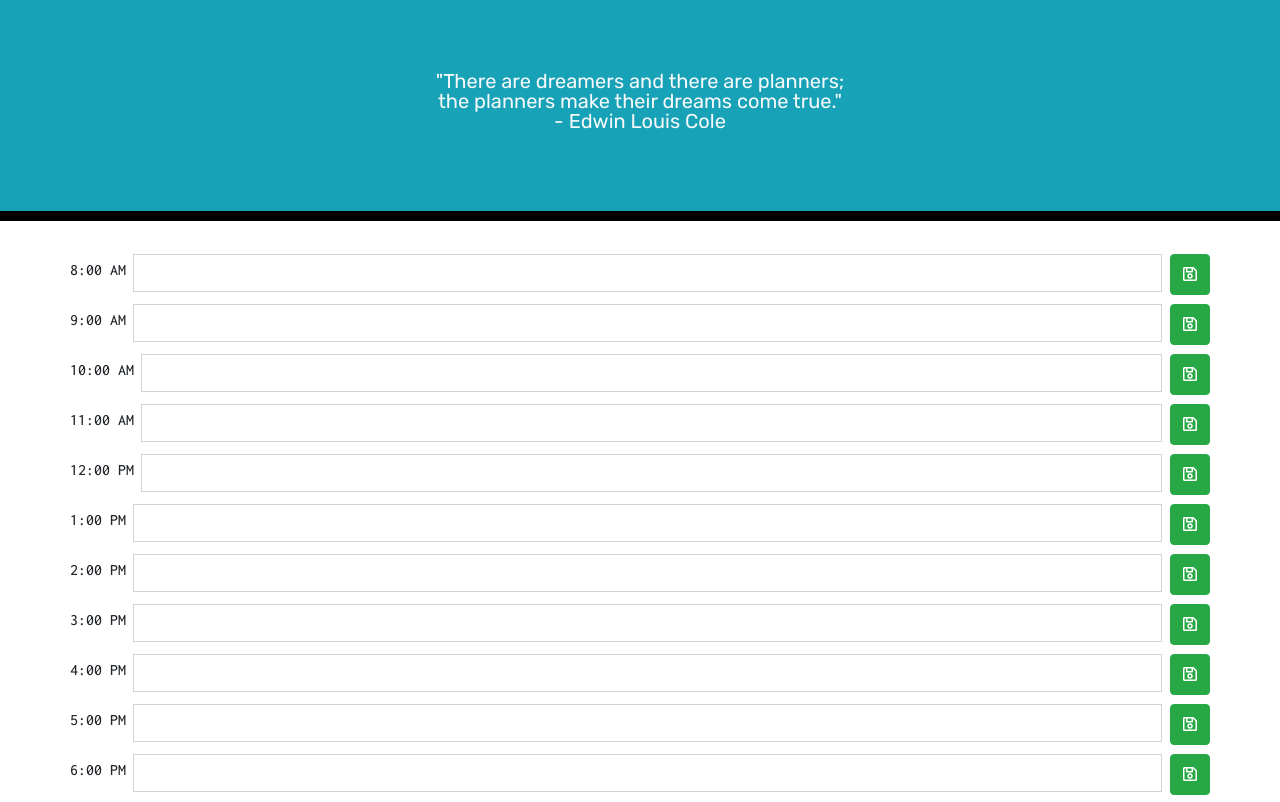
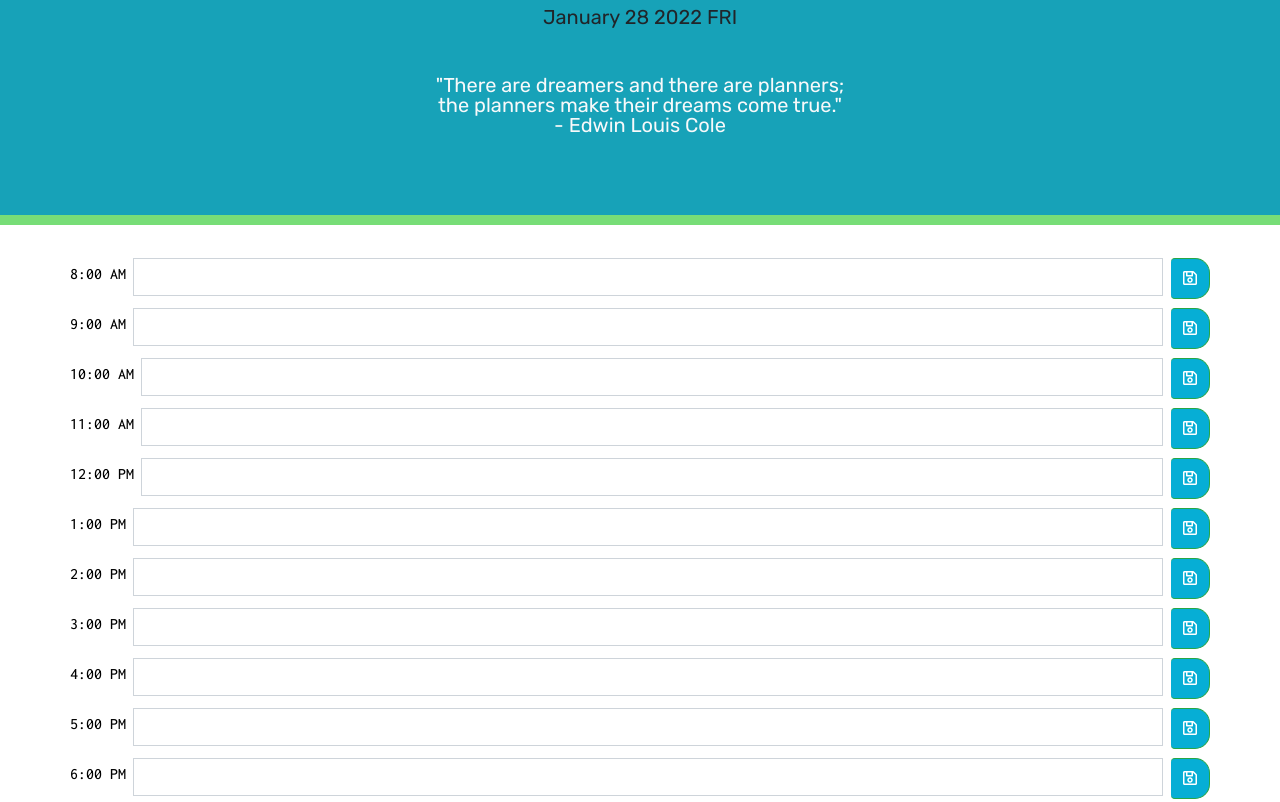
Before and after one commit to saraoros/work-day-scheduler, a plain HTML site: page index.html in a window 1280 px wide. Shown: the part 140-942 px from the top of the page. Drawn offline with nearby package versions, Linux system fonts and the light colour scheme.

Commit message:
added month and day

```diff
--- a/assets/css/style.css
+++ b/assets/css/style.css
@@ -4,12 +4,12 @@ body {
     line-height: 1;
   }
 
-  textarea {
+  .text {
     background: transparent;
     border: none;
     resize: none;
     color: #000000;
-    border-left: 1px solid black;
+    border-left: 2px solid black;
     padding: 10px;
   }
 
@@ -18,7 +18,7 @@ body {
     text-align: center;
     background-color: transparent;
     border-radius: 0;
-   border-bottom: 10px solid black;
+   border-bottom: 10px solid #77dd77;
   }
 
   .description{
@@ -36,10 +36,9 @@ body {
     border-top: 1px solid white;;
   }
 
-  .hour {
+  .slots {
     background-color: #ffffff;
     color: #000000;
-    border-top: 1px dashed #000000;
   }
 
   .past {
@@ -63,15 +62,15 @@ body {
 
   }
 
-  .saveBtn {
-    border-left: 1px solid black;
+  .btn {
+    border-left: 0px solid black;
     border-top-right-radius: 15px;
     border-bottom-right-radius: 15px;
     background-color: #06AED5;
     color: white;
   }
 
-  .saveBtn i:hover {
+  .btn i:hover {
     font-size: 14px;
     transition: all .3s ease-in-out;
   }
--- a/assets/js/script.js
+++ b/assets/js/script.js
@@ -1,7 +1,9 @@
-var hour = moment().format('h:mm:ss a');
-var todaysDate = moment().format('dddd') + " " + moment().format("Do MMM YYYY");
+var hour = moment().hours();
+var currentHour = moment().format('h:mm:ss a');
+var todaysDate = moment().format('dddd') + " " + moment().format("MMMM DD YYYY");
+var hourSpan;
 
-
+var userInput;
 var eight = $("#eight");
 var nine = $("#nine");
 var ten = $("#ten");
@@ -15,15 +17,17 @@ var five = $("#five");
 var six = $("#six");
 var seven = $("#seven");
 
+var date = setInterval (function() {
+ var currentTime = moment();
+ $("#todaysDate").html(currentTime.format("MMMM DD YYYY") + " " + currentTime.format("dddd").substring(0,3).toUpperCase());
+ //$("#todaysDate").html(currentHour + '' + currentTime.format('hh:mm:ss A'));
+  }, 100);
 
 
 
 
 
-
-
-
- // Button for clear tasks
- $("#clearTasks").on("click", function() {
-    localStorage.clear();
-  })
+//  // Button for clear tasks
+//  $("#clearTasks").on("click", function() {
+//     localStorage.clear();
+//   })
--- a/index.html
+++ b/index.html
@@ -29,14 +29,13 @@
   <body>
     <header class="jumbotron bg-info">
       <h1 class="display-4 text-center text-light mt-2">Work Day Scheduler</h1>
-      <br />
-      <div class="todaysDate"></div>
+      <p id="todaysDate" class="lead"></p>
       <p class="lead text-center text-light mt-5">
         "There are dreamers and there are planners;<br />
         the planners make their dreams come true." <br />
         - Edwin Louis Cole
       </p>
-      <p id="currentDay" class="lead"></p>
+
     </header>
     <div class="container">
       <!-- Timeblocks go here -->
@@ -44,7 +43,7 @@
       <div class="row">
         <div class="input-group">
           <div class="input-group-prepend">
-            <span id="timeSlots" class="mr-2 mt-2">8:00 AM</span>
+            <span class="slots mr-2 mt-2">8:00 AM</span>
           </div>
           <input
           id="eight"
@@ -61,7 +60,7 @@
       <div class="row">
         <div class="input-group">
           <div class="input-group-prepend">
-            <span id="timeSlots" class="mr-2 mt-2">9:00 AM</span>
+            <span class="slots mr-2 mt-2">9:00 AM</span>
           </div>
           <input
           id="nine"
@@ -78,7 +77,7 @@
       <div class="row">
         <div class="input-group">
           <div class="input-group-prepend">
-            <span id="timeSlots" class="mr-2 mt-2">10:00 AM</span>
+            <span class="slots mr-2 mt-2">10:00 AM</span>
           </div>
           <input
           id="ten"
@@ -95,7 +94,7 @@
       <div class="row">
         <div class="input-group">
           <div class="input-group-prepend">
-            <span id="timeSlots" class="mr-2 mt-2">11:00 AM</span>
+            <span class="slots mr-2 mt-2">11:00 AM</span>
           </div>
           <input
           id="eleven"
@@ -112,7 +111,7 @@
       <div class="row">
         <div class="input-group">
           <div class="input-group-prepend">
-            <span id="timeSlots" class="mr-1 mt-2">12:00 PM</span>
+            <span class="slots mr-1 mt-2">12:00 PM</span>
           </div>
           <input
           id="twelve"
@@ -129,7 +128,7 @@
       <div class="row">
         <div class="input-group">
           <div class="input-group-prepend">
-            <span id="timeSlots" class="mr-2 mt-2">1:00 PM</span>
+            <span class="slots mr-2 mt-2">1:00 PM</span>
           </div>
           <input
           id="one"
@@ -146,7 +145,7 @@
       <div class="row">
         <div class="input-group">
           <div class="input-group-prepend">
-            <span id="timeSlots" class="mr-2 mt-2">2:00 PM</span>
+            <span class="slots mr-2 mt-2">2:00 PM</span>
           </div>
           <input
           id="two"
@@ -163,7 +162,7 @@
       <div class="row">
         <div class="input-group">
           <div class="input-group-prepend">
-            <span id="timeSlots" class="mr-2 mt-2">3:00 PM</span>
+            <span class="slots mr-2 mt-2">3:00 PM</span>
           </div>
           <input
           id="three"
@@ -180,7 +179,7 @@
       <div class="row">
         <div class="input-group">
           <div class="input-group-prepend">
-            <span id="timeSlots" class="mr-2 mt-2">4:00 PM</span>
+            <span class="slots mr-2 mt-2">4:00 PM</span>
           </div>
           <input
           id="four"
@@ -197,7 +196,7 @@
       <div class="row">
         <div class="input-group">
           <div class="input-group-prepend">
-            <span id="timeSlots" class="mr-2 mt-2">5:00 PM</span>
+            <span class="slots mr-2 mt-2">5:00 PM</span>
           </div>
           <input
           id="five"
@@ -214,7 +213,7 @@
       <div class="row">
         <div class="input-group">
           <div class="input-group-prepend">
-            <span id="timeSlots" class="mr-2 mt-2">6:00 PM</span>
+            <span class="slots mr-2 mt-2">6:00 PM</span>
           </div>
           <input
           id="six"
@@ -231,7 +230,7 @@
       <div class="row">
         <div class="input-group">
           <div class="input-group-prepend">
-            <span id="timeSlots" class="mr-2 mt-2">7:00 PM</span>
+            <span class="slots mr-2 mt-2">7:00 PM</span>
           </div>
           <input
           id="seven"
```
